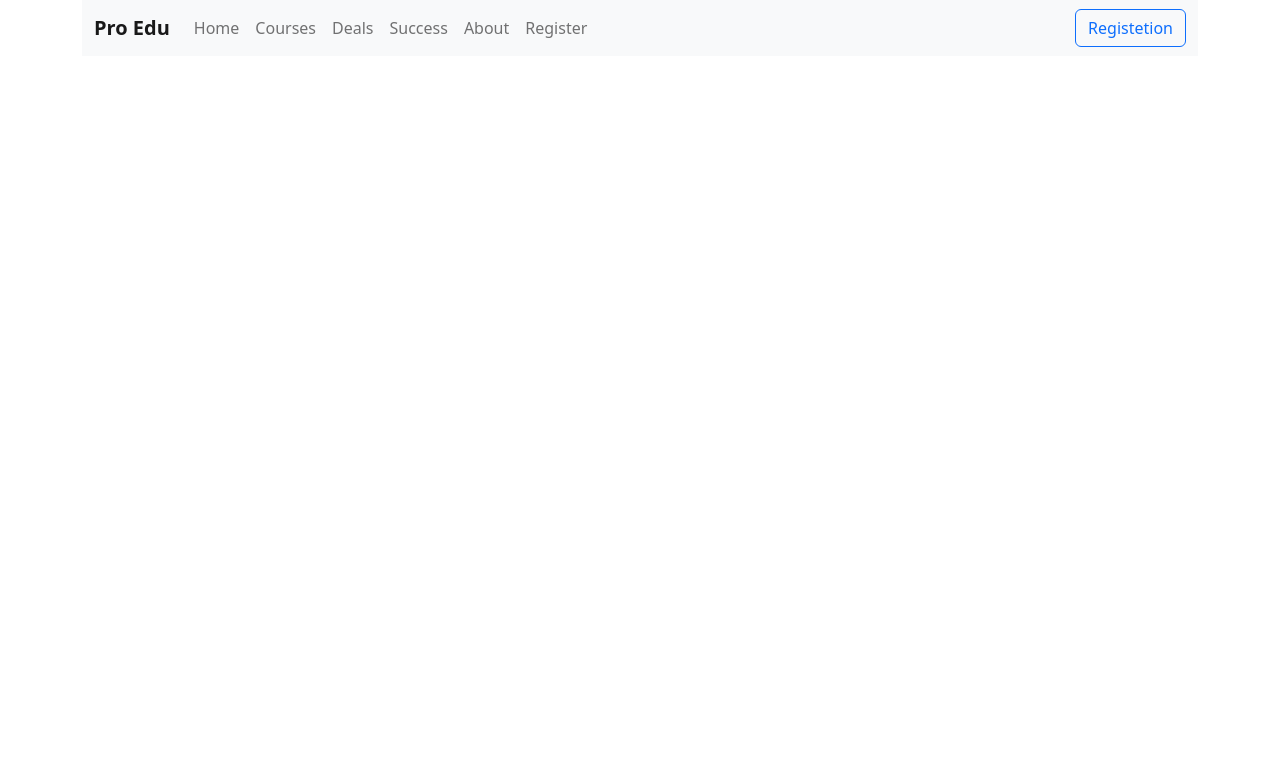
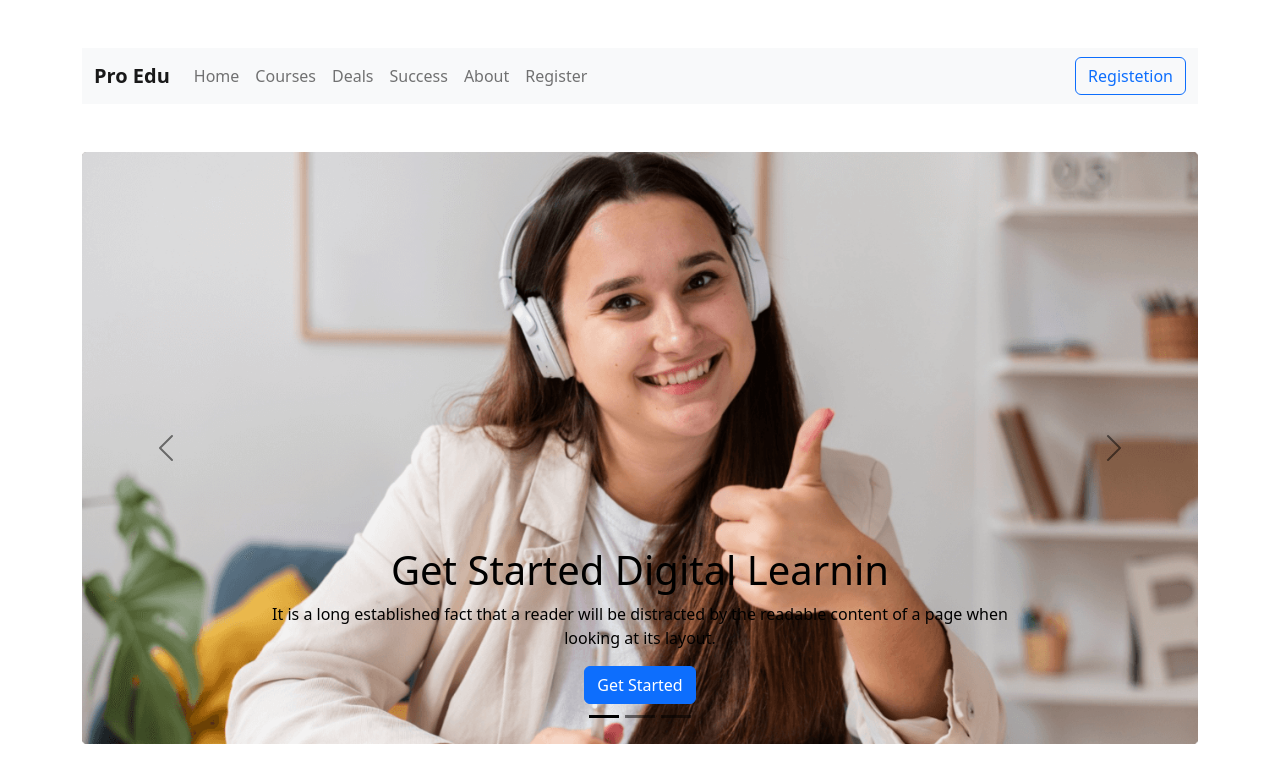
Before and after one commit to TahsinEthun/ed-tech-website, a plain HTML site: page index.html in a window 1280 px wide. Drawn offline with nearby package versions, Linux system fonts and the light colour scheme.

Commit message:
slider added

```diff
--- a/index.html
+++ b/index.html
@@ -10,7 +10,7 @@
     <!-- header start -->
     <header>
         <!-- navbar starts -->
-        <section class="container">
+        <section class="container my-5">
             <nav class="navbar navbar-expand-lg bg-light">
                 <div class="container-fluid">
                   <a class="navbar-brand fw-bold" href="#">Pro Edu</a>
@@ -47,8 +47,42 @@
               </nav>
         </section>
         <!-- navbar ends -->
+        <!-- slider startscarousel-caption -->
+        <section class="container">
+            <div id="carouselExampleDark" class="carousel carousel-dark slide" data-bs-ride="carousel">
+                <div class="carousel-indicators">
+                  <button type="button" data-bs-target="#carouselExampleDark" data-bs-slide-to="0" class="active" aria-current="true" aria-label="Slide 1"></button>
+                  <button type="button" data-bs-target="#carouselExampleDark" data-bs-slide-to="1" aria-label="Slide 2"></button>
+                  <button type="button" data-bs-target="#carouselExampleDark" data-bs-slide-to="2" aria-label="Slide 3"></button>
+                </div>
+                <div class="carousel-inner align-items-center">
+                  <div class="carousel-item active" data-bs-interval="10000">
+                    <img src="images/cover/cover-1.png" class="d-block w-100" alt="...">
+                    <div class="carousel-caption">
+                        <h1>Get Started Digital
+                            Learnin</h1>
+                            <p>It is a long established fact that a reader will be distracted by the readable
+                                content of a page when looking at its layout.</p>
+                                <div class="btn btn-primary">Get Started</div>
+                    </div>
+                  </div>
+                  </div>
+
+                <button class="carousel-control-prev" type="button" data-bs-target="#carouselExampleDark" data-bs-slide="prev">
+                  <span class="carousel-control-prev-icon" aria-hidden="true"></span>
+                  <span class="visually-hidden">Previous</span>
+                </button>
+                <button class="carousel-control-next" type="button" data-bs-target="#carouselExampleDark" data-bs-slide="next">
+                  <span class="carousel-control-next-icon" aria-hidden="true"></span>
+                </button>
+              </div>
+        </section>
+        <!-- slider end -->
     </header>
     <!--header ends -->
+    <main>
+
+    </main>
     <script src="https://cdn.jsdelivr.net/npm/bootstrap@5.2.0/dist/js/bootstrap.bundle.min.js" integrity="sha384-A3rJD856KowSb7dwlZdYEkO39Gagi7vIsF0jrRAoQmDKKtQBHUuLZ9AsSv4jD4Xa" crossorigin="anonymous"></script>
   </body>
 </html>
```
